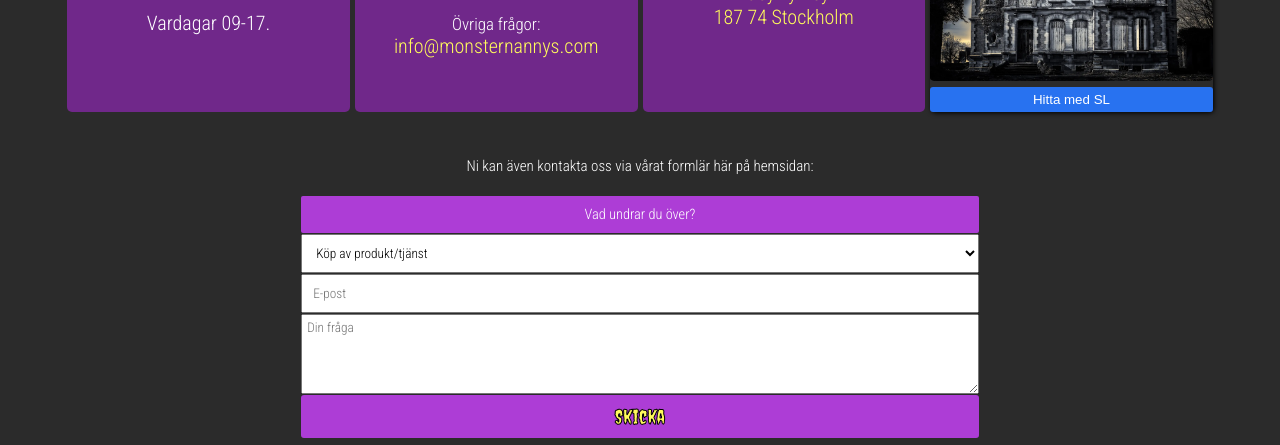
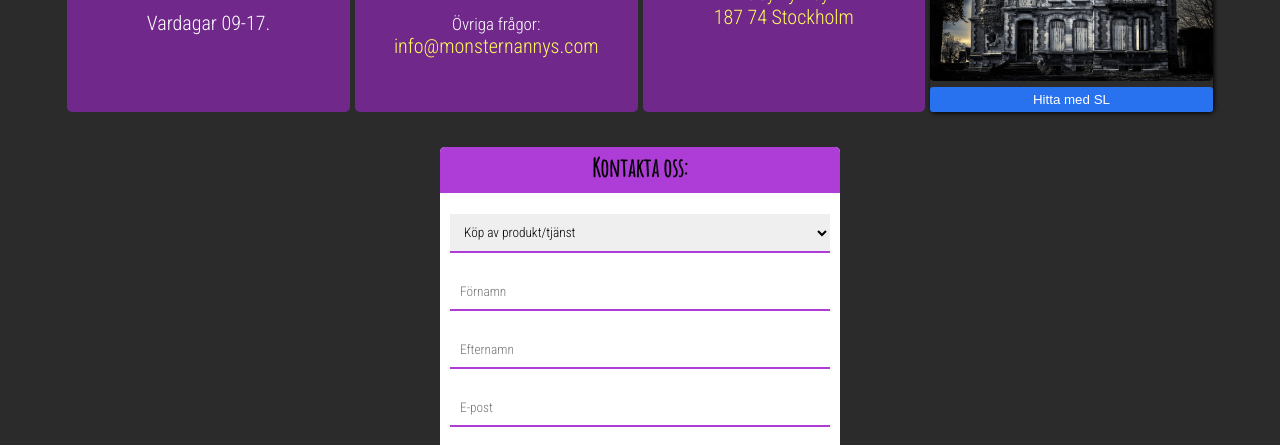
Before and after one commit to Izzmode/Projektarbete-HTML, a plain HTML site: page contact.html in a window 1280 px wide. Shown: the part 484-929 px from the top of the page. Drawn offline with Linux system fonts and the light colour scheme; a web font is replaced by a local one.

Commit message:
småändringar

```diff
--- a/contact.html
+++ b/contact.html
@@ -23,7 +23,6 @@
     <link rel="stylesheet" href="main.css" />
   </head>
   <body>
-    <div class="container">
     <header class="header">
       <a href="index.html" class="logo"
         ><img src="images/LOGO.webp" alt="MonsterNannys Logo"
@@ -93,21 +92,24 @@
           </div>
 
           <form class="contactform">
-              <p class="formtext">
-                Ni kan även kontakta oss via vårat formlär här på hemsidan:
-              </p>
-              <label for="form">Vad undrar du över?</label>
+            <p class="formtext">Kontakta oss:</p>
             <select name="form" id="form">
               <option value="buy">Köp av produkt/tjänst</option>
               <option value="ask">Frågor om företaget</option>
               <option value="opinion">Synpunkter på webbplats”</option>
             </select>
+
+            <input type="text" name="fname" id="fname" placeholder="Förnamn" />
+
             <input
-                type="email"
-                name="email"
-                id="email"
-                placeholder="E-post"
+              type="text"
+              name="lname"
+              id="lname"
+              placeholder="Efternamn"
             />
+
+            <input type="email" name="email" id="email" placeholder="E-post" />
+
             <textarea
               class="fritext"
               name="fritext"
@@ -146,14 +148,13 @@
         </div>
       </div>
     </aside>
-    </div>
+
     <footer>
-      <div>
       <div class="footerlogo">
         MonsterNannys
         <p>'Vi skapades för barnens skull' &copy;</p>
       </div>
-      </div>
+
       <nav>
         <ul>
           <li><a href="aboutus.html">Om oss</a></li>
--- a/main.scss
+++ b/main.scss
@@ -40,18 +40,17 @@ body{
         position: sticky;
         top: 0;
         width: 100%;
-        // padding-bottom: 5px;
-        // padding-top: 10px;
         height: 10vh;
         display: flex;
         align-items: center;
+
         a.logo{
             width: 81%;
             text-decoration: none;
             display: inline-block;
             margin-left: 15px;
-            // margin-top: 15px;
         }
+
         img{
             width: 81%;
         }
@@ -59,6 +58,7 @@ body{
         .side-menu {
             display: none;
         } /* Hide checkbox */
+
         a{
             text-decoration: none;
         }
@@ -73,8 +73,10 @@ body{
             max-height: 0;
             transition: max-height .5s ease-out;
             top: 10vh;
+
             ul{
                 list-style: none;
+
                 a{
                     display: block;
                     padding: 30px;
@@ -151,17 +153,20 @@ body{
     background-color: $purple;
     padding: 1%;
     border-radius: 1%;
+
     .row1{
         display: flex;
         flex-direction: column;
         gap: 0.1vh;
         align-items: center;
+
         select{
             width: 100%;
             height: 30px;
             font-family: 'Roboto Condensed', cursive, sans-serif;
             border-radius: 5px;
         }
+
         .button{
             width: 100%;
             background-color: $fontcolor;
@@ -170,7 +175,6 @@ body{
             padding: 5px;
             border-radius: 5px;
             height: 30px;
-
             @include hover-color(black, white);
             a{
                 text-decoration: none;
@@ -183,25 +187,26 @@ body{
             }
         }
     }
+
     .row2{
         display: flex;
         flex-direction: column;
         gap: 0.1vh;
         align-items: center;
+
         input{
             width: 100%;
             height: 30px;
             border-radius: 5px;
         }
+
         .button{
-
             background-color: $fontcolor;
             font-weight: 700;
             font-family: 'Creepster', cursive, sans-serif;
             padding: 5px;
             border-radius: 5px;
             @include hover-color(black, white);
-
         }
     }
 }
@@ -213,11 +218,13 @@ main{
         color: white;
         text-align: center;
         font-size: 90%;
-        font-family: 'Roboto Condensed', sans-serif;;
+        font-family: 'Roboto Condensed', sans-serif;
+
         h1{
             padding-bottom: 1vh;
             font-family: 'Amatic SC', cursive, sans-serif;
         }
+
         .article-picture{
             width: 80%;
             padding-left: 4%;
@@ -237,16 +244,19 @@ aside{
     text-align: center;
     font-size: 90%;
     font-family: 'Roboto Condensed', sans-serif;
+
     h1{
         font-family: 'Creepster', cursive, sans-serif;
         padding-bottom: 1vh;
         padding-top: 10px;
     }
+
     div.aside-container{
         @include flexwrap;
         justify-content: center;
         padding-top: 10px;
         gap: 10px;
+
         div{
             border-radius: 5px;
             background-color: $darkpurple;
@@ -277,16 +287,18 @@ footer{
     font-size: 10px;
     justify-content: space-around;
     padding-top: 7px;
+
     div.footerlogo{
         color: $fontcolor;
         font-family: 'Eater', cursive, sans-serif;
     }
+
     p{
         font-family: 'Roboto condensed', cursive, Arial, sans-serif;
         color:white;
     }
 
-    ul {
+    ul{
         list-style-type: none;
         margin: 0;
         padding: 0;
@@ -295,6 +307,7 @@ footer{
             font-size: 13px;
         }
       }
+
     a{
         text-decoration: none;
         &:hover{
@@ -330,7 +343,6 @@ div.employes{
         padding-top: 5px;
         margin-bottom: 10px;
         width: 100%;
-
 
         h2{
             font-family: 'Amatic SC', cursive, sans-serif;
@@ -399,7 +411,6 @@ article.services{
         padding-top: 5px;
         margin-bottom: 10px;
         width: 100%;
-        // font-family: 'Amatic SC', cursive;
     }
 }
 
@@ -411,6 +422,7 @@ article.referens{
     h1{
         font-family: 'Amatic SC', cursive, sans-serif;
     }
+
     div.flex-family{
 
         div{
@@ -418,7 +430,6 @@ article.referens{
             border-radius: 5px;
             padding-bottom: 5px;
             margin-bottom: 10px;
-            // width: 100%;
         }
 
     }
@@ -446,13 +457,13 @@ main.contact{
             justify-content: center;
             gap: 5px;
 
-
             div{
                 width: 100%;
                 background-color: $darkpurple;
                 border-radius: 5px;
                 margin-bottom: 10px;
                 padding-bottom: 5px;
+
                 h2{
                     font-family: 'Amatic SC', cursive, sans-serif;
                     font-size: 30px;
@@ -473,12 +484,12 @@ main.contact{
                     font-size: 15px;
                 }
 
+            }
 
-
-            }
             div.house{
                 background-color: $darkgrey;
             }
+
             img{
                 width: 100%;
             }
@@ -496,46 +507,67 @@ main.contact{
             }
         }
     }
+
     p.formtext{
-        color: white;
+        color: black;
         text-align: center;
-        font-size: 15px;
+        font-size: 25px;
+        font-weight: 600;
         padding-top: 20px;
+        background-color: $purple;
+        margin-left: -10px;
+        margin-right: -10px;
+        padding: 5px 5px 10px 5px;
+        border-radius: 5px 5px 0px 0px;
+        font-family: 'Amatic SC', cursive, sans-serif;
     }
 
     form{
-        margin-top: 10px;
         display: flex;
         flex-direction: column;
-        width: 100%;
+        background-color: white;
+        color: #000;
         border-radius: 5px;
         gap: 1px;
+        padding: 0px 10px 10px 10px;
+        width: 400px;
+        margin-top: 20px;
 
         label{
-            color: white;
-            text-align: center;
-            background-color: $purple;
             width: 100%;
             border-radius: 2px;
-            padding: 2px;
-
+            padding-bottom: 5px;
+            padding-top: 5px;
         }
 
         textarea{
             height: 60px;
             padding: 5px;
             font-family: 'Roboto Condensed', cursive, sans-serif;
+            border: none;
+            border-bottom: 2px solid $purple;
+            margin-bottom: 10px;
+            margin-bottom: 10px;
+            margin-top: 10px;
         }
 
         input{
             width: 100%;
-            padding:5px;
+            padding: 5px;
             font-family: 'Roboto Condensed', cursive, sans-serif;
+            margin-bottom: 10px;
+            margin-top: 10px;
+            border: none;
+            border-bottom: 2px solid $purple;
         }
         select{
-            width:100%;
-            padding: 5px;
+            width: 100%;
+            padding: 10px;
             font-family: 'Roboto Condensed', cursive, sans-serif;
+            border: none;
+            border-bottom: 2px solid $purple;
+            margin-bottom: 10px;
+            margin-top: 20px;
 
         }
         button{
@@ -593,14 +625,6 @@ main.contact{
             background-color: transparent;
             color: white;
             }
-
-            // a.logo{
-            // width: 700px;
-            // }
-
-            // img{
-            // width: 700px;
-            // }
 
         }
 
@@ -675,8 +699,8 @@ main.contact{
     main.contact{
 
         form{
-            margin-right: 70px;
-            margin-left: 70px;
+            // margin-right: 70px;
+            // margin-left: 70px;
 
 
             label{
@@ -738,6 +762,8 @@ main.contact{
 /* Responsiveness */
 @media (min-width: 992px){
 
+    //ASIDE TILL ALLA SIDOR
+
     aside{
         div.aside-container{
             div{
@@ -746,7 +772,7 @@ main.contact{
         }
     }
 
-
+    // INDEX
     body{
 
 
@@ -758,12 +784,15 @@ main.contact{
             }
         }
 
-        div.container{
+        //CONTACT
+
+
             main.contact{
-                form{
-                    margin-right: 250px;
-                    margin-left: 250px;
-                    }
+                // form{
+                //     margin-right: 250px;
+                //     margin-left: 250px;
+                //     width: 50%;
+                //     }
                 article.contact{
                     div.contact-container{
                         div{
@@ -774,13 +803,9 @@ main.contact{
                         }
                     }
 
-
-
-
-
                 }
             }
-        }
+
 
         aside{
         div.aside-container{
```
Also changed, not shown: aboutus.html (+29 -34 lines), index.html (+2 -4 lines), referens.html (+19 -24 lines), services.html (+7 -11 lines), main.css, 1 other file. Lines whose indentation alone changed are shown as unchanged.
